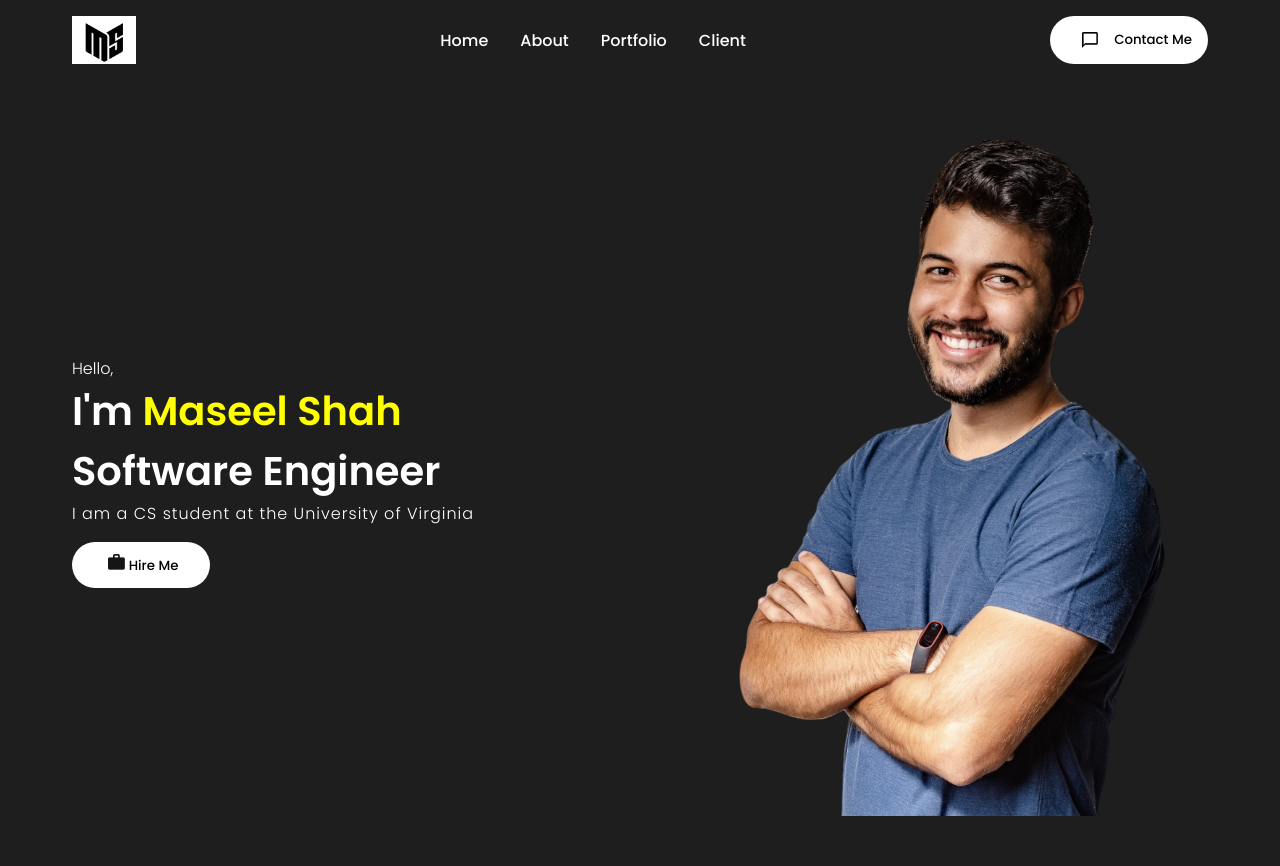
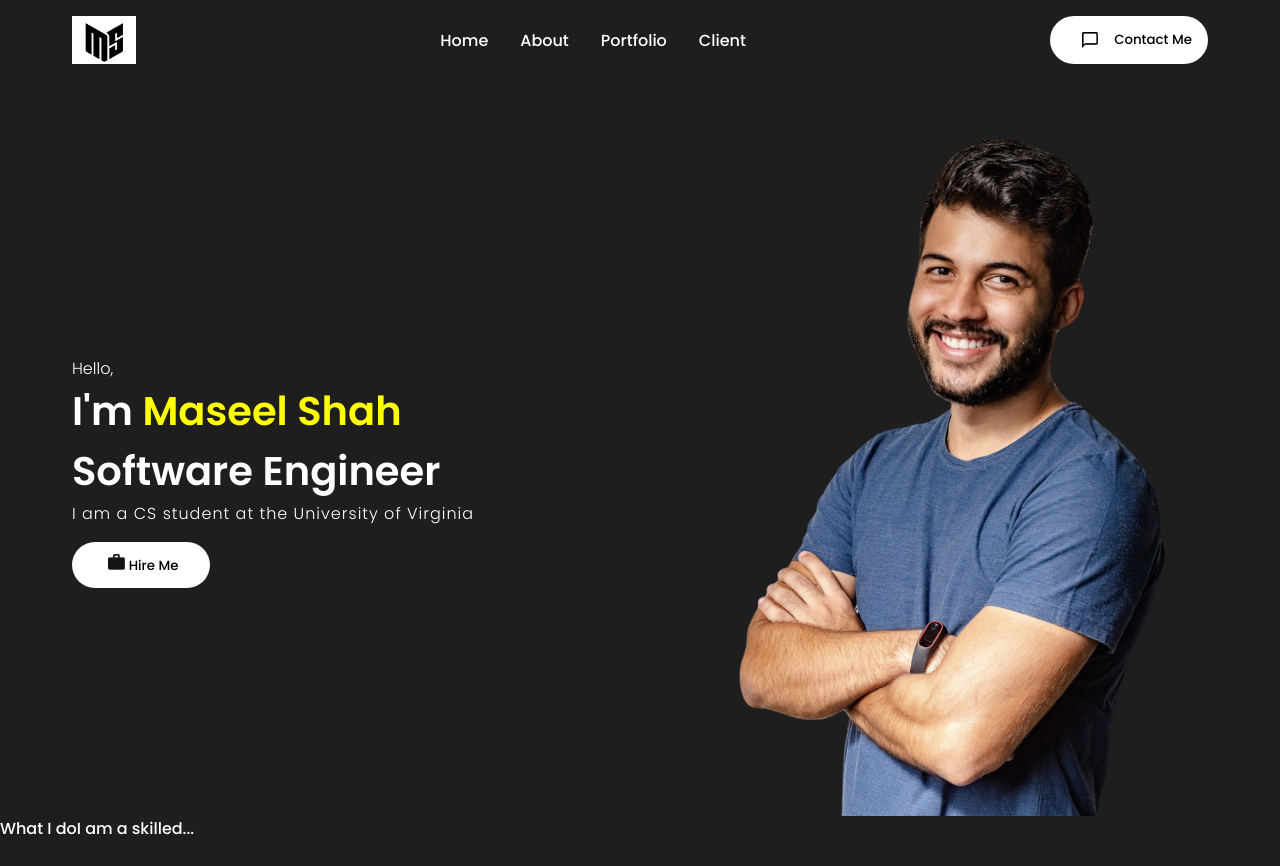
Before and after one commit to maseelshah22/maseelshah22.github.io, a React (Create React App) app: page / in a window 1280 px wide. Before the commit the page ends 816 px from the top, so only its background shows below. Built offline with nearby package versions, Linux system fonts and the light colour scheme.

Commit message:
made template for skill bars

```diff
--- a/src/App.js
+++ b/src/App.js
@@ -1,12 +1,16 @@
 import Navbar from "./components/NavBar/navbar.js";
 import Intro from "./components/Intro/intro.js";
+import Skills from "./components/Skills/skills.js";
 
 function App() {
   return (
     <div className="App">
     <Navbar/>
     <Intro/>
+    <Skills/>
+
     </div>
+
   );
 }
 
--- a/src/components/Skills/skills.js
+++ b/src/components/Skills/skills.js
@@ -0,0 +1,25 @@
+import React from "react";
+import "./skills.css";
+import UIDesign from "../../assets/ui-design.png";
+import WebDesign from "../../assets/website-design.png";
+import AppDesign from "../../assets/app-design.png";
+
+const Skills = () => {
+  return (
+    <section id="skills">
+      <span className="skillTitle">What I do</span>
+      <span className="skillDesc">I am a skilled...</span>
+      <div className="skillBars">
+        <div className="skillBar">
+            <img src="" alt="" className="skillBarImg" />
+            <div className="skillBarText">
+                <h2></h2>
+                <p></p>
+            </div>
+        </div>
+      </div>
+    </section>
+  );
+};
+
+export default Skills;
```
